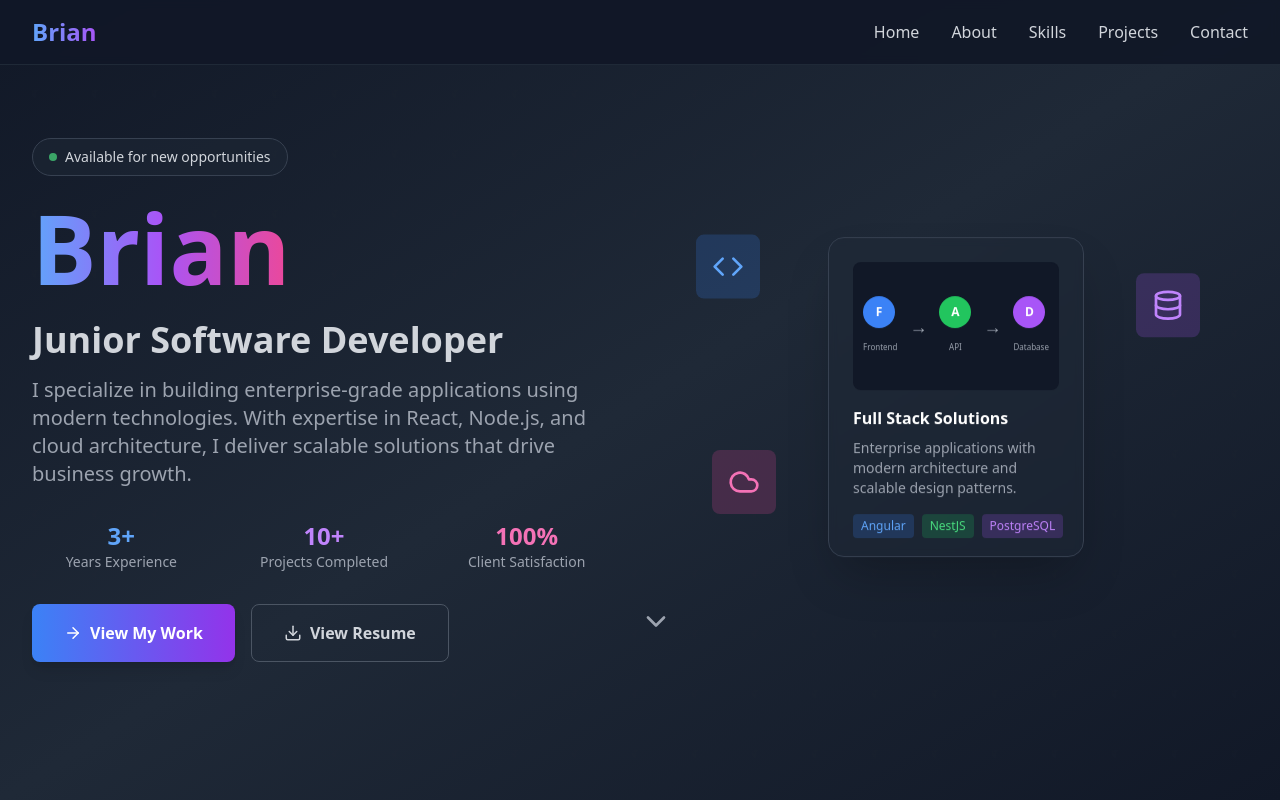
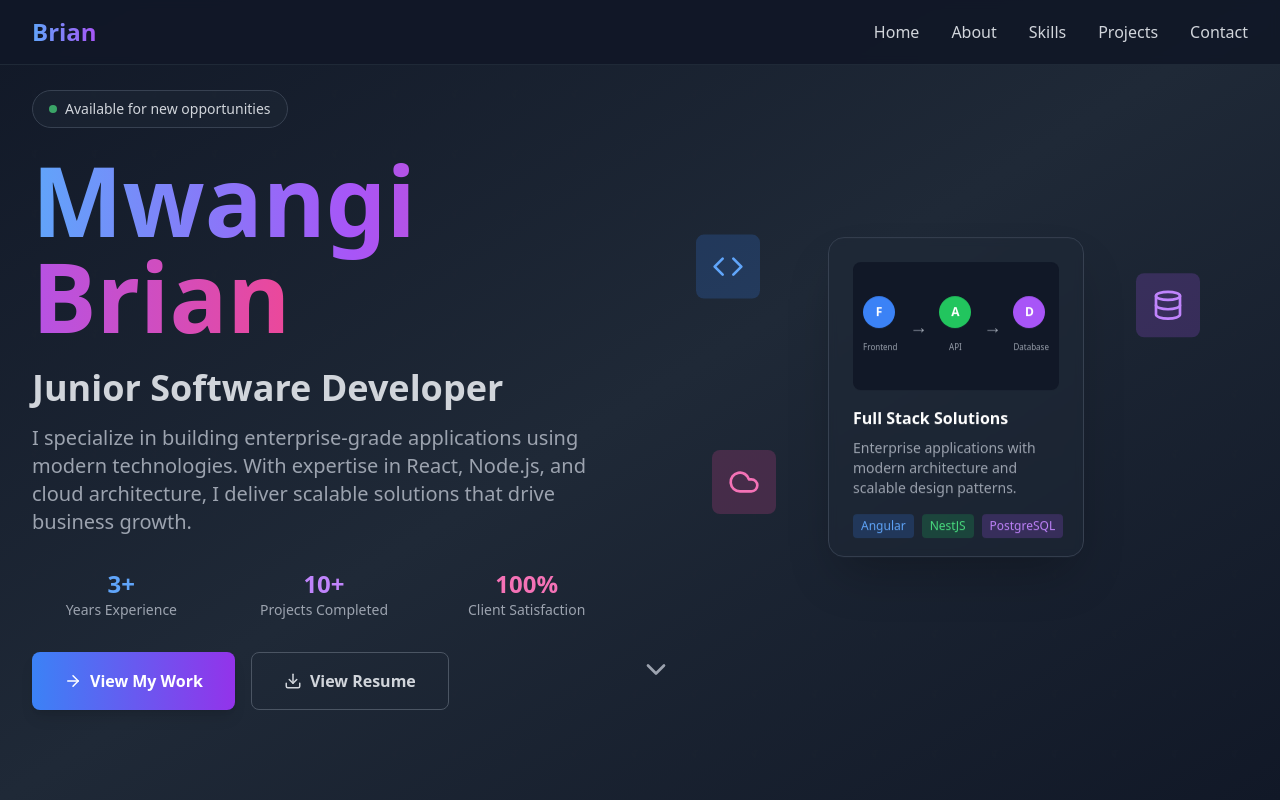
Before and after one commit to Kishoyian-Brian/Portfolio, a React (Vite) app: page / in a window 1280 px wide. Shown: the top 800 px of the page. Built offline with nearby package versions, Linux system fonts and the light colour scheme.

Commit message:
Update Hero component

```diff
--- a/src/components/Hero.tsx
+++ b/src/components/Hero.tsx
@@ -42,7 +42,7 @@ export default function Hero() {
               transition={{ duration: 0.8, delay: 0.3 }}
             >
               <span className="bg-gradient-to-r from-blue-400 via-purple-500 to-pink-500 bg-clip-text text-transparent">
-                Brian
+                Mwangi Brian
               </span>
             </motion.h1>
 
```
